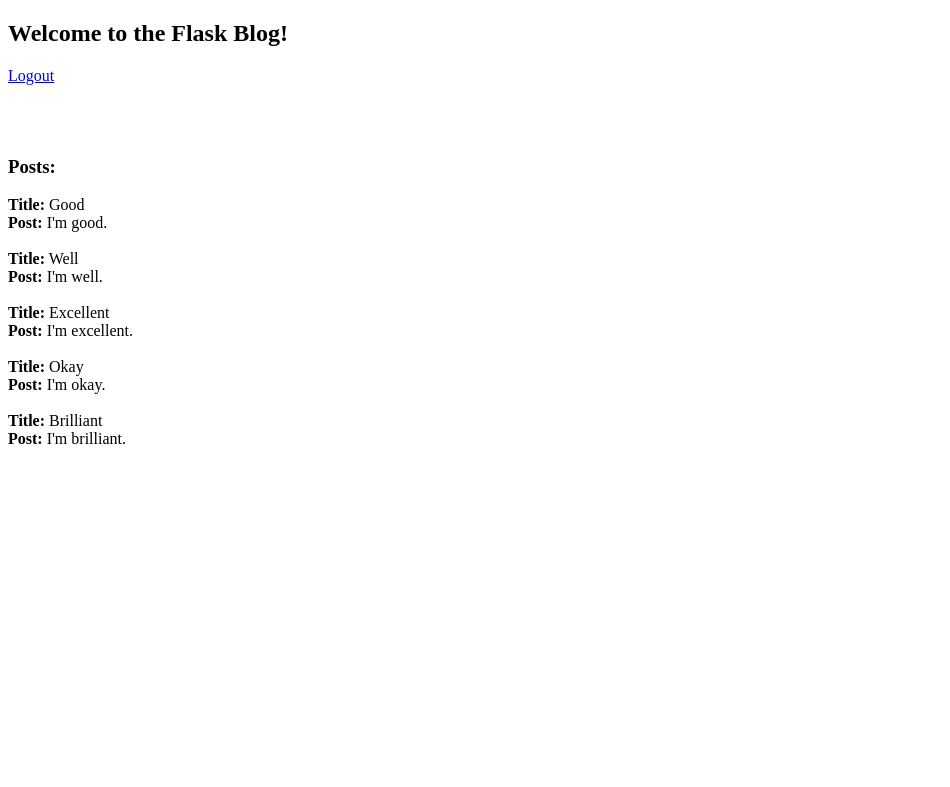
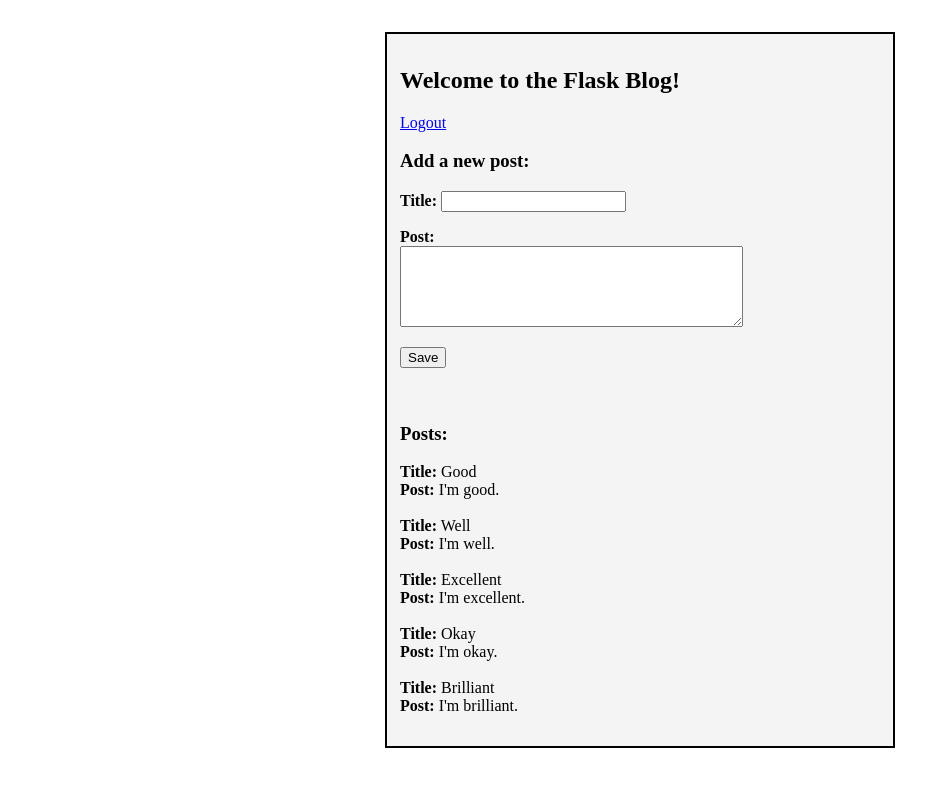
Before and after one commit to recto/real_python, a Flask app: page /main in a window 1280 px wide. Shown: the top 787 px of the page, without its empty margins (0-950 px from the left). Run offline with Flask 2, Linux system fonts and the light colour scheme; a user stored in the database is signed in; data comes from the database, SQL or seed files in the repository; both versions use the stored data as it was after the commit.

Commit message:
flask-blog completed

```diff
--- a/flask-blog/src/blog.py
+++ b/flask-blog/src/blog.py
@@ -66,13 +66,12 @@ def add():
     Add a post to the blog.
     """
     title = request.form['title']
-    past = request.form['post']
+    post = request.form['post']
     if not title or not post:
         flash("All fields are required. Please try again.")
     else:
         g.db = connect_db()
-        cur = g.db.execute('insert into posts (title, post) values (?, ?)',
-                [title, post])
+        cur = g.db.execute('insert into posts (title, post) values (?, ?)', [title, post])
         g.db.commit()
         g.db.close()
         flash("New entry was successfully posted!")
--- /dev/null
+++ b/flask-blog/src/static/css/style.css
@@ -0,0 +1,13 @@
+.container {
+    background: #f4f4f4;
+    margin: 2em auto;
+    padding: 0.8em;
+    width: 30em;
+    border: 2px solid #000;
+}
+
+.flash, .error {
+    background: #000;
+    color: #fff;
+    padding: 0.5em;
+}
--- a/flask-blog/src/templates/main.html
+++ b/flask-blog/src/templates/main.html
@@ -2,6 +2,14 @@
 {% block content %}
     <h2>Welcome to the Flask Blog!</h2>
     <p><a href='/logout'>Logout</a></p>
+    <h3>Add a new post:</h3>
+    <form action="{{ url_for('add') }}" method="post" class="add">
+        <label><strong>Title:</strong></label>
+        <input name="title" type="text" />
+        <p><label><strong>Post:</strong></label><br />
+        <textarea name="post" rows="5" cols="40"></textarea></p>
+        <input class="button" type="submit" value="Save" />
+    </form>
     <br />
     <br />
     <h3>Posts:</h3>
--- a/flask-blog/src/templates/template.html
+++ b/flask-blog/src/templates/template.html
@@ -2,6 +2,7 @@
 <html>
     <head>
         <title>Welcome, friends!</title>
+        <link rel="stylesheet" href="{{ url_for('static', filename='css/style.css') }}" />
     </head>
     <body>
         <div class="container">
```
Also changed, not shown: flask-blog/src/blog.db.
